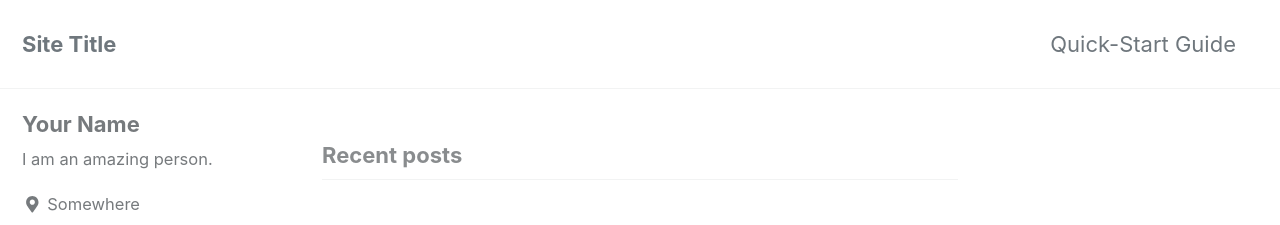
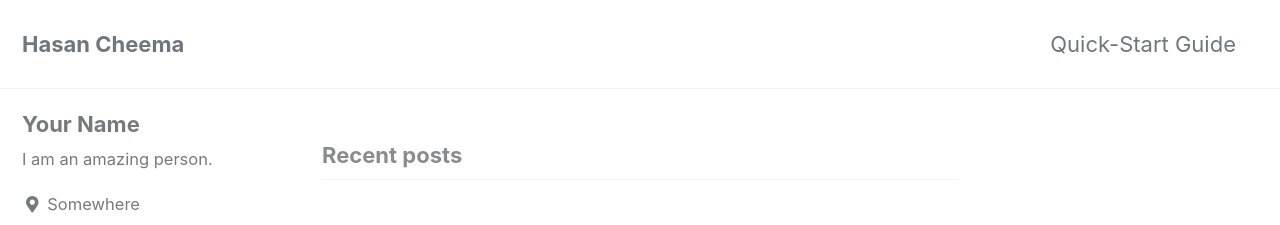
Before and after one commit to hacheemaster/hacheemaster.github.io, a Jekyll site: the page built from index.html, in a window 1280 px wide and 900 px high. Shown: the top 225 px of the window. Built offline with Jekyll 4.4.1, drawn with Linux system fonts in a browser that asks for light colours; cached includes are drawn as plain includes; nearby versions of some CDN libraries; the list of posts is cut into pages by our own code.

Commit message:
updating profile

```diff
--- a/_config.yml
+++ b/_config.yml
@@ -16,7 +16,7 @@ minimal_mistakes_skin    : "default" # "air", "aqua", "contrast", "dark", "dirt"
 
 # Site Settings
 locale                   : "en-US"
-title                    : "Site Title"
+title                    : "Hasan Cheema"
 title_separator          : "-"
 name                     : "Your Name"
 description              : "An amazing website."
```
